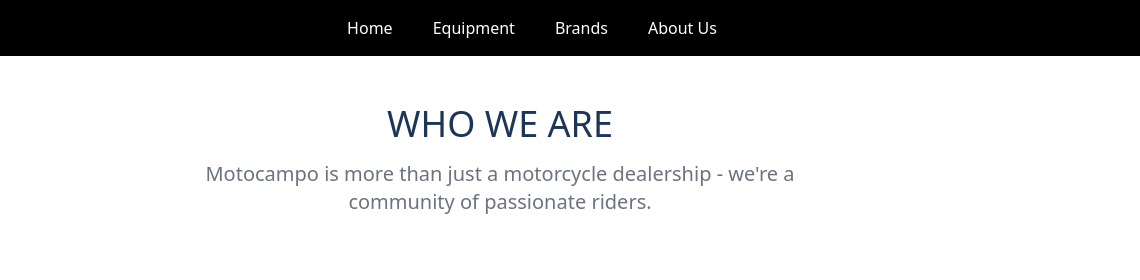
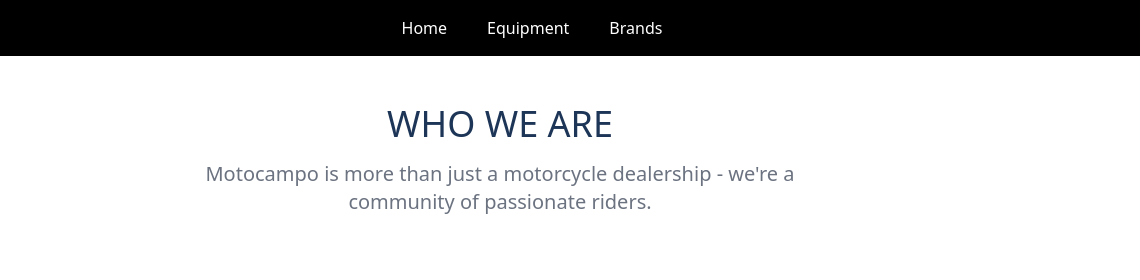
Before and after one commit to jl2930/jheromewebdev.github.io, a plain HTML site: page aboutus.html in a window 1280 px wide. Shown: the top 280 px of the page, 140-1280 px from the left. Drawn offline with nearby package versions, Linux system fonts and the light colour scheme.

Commit message:
Update aboutus.html

```diff
--- a/aboutus.html
+++ b/aboutus.html
@@ -29,7 +29,6 @@
                 <a href="index.html" class="px-3 py-2 text-white transition-all duration-300 ease-in-out hover:underline hover:scale-105">Home</a>
                 <a href="equipment.html" class="px-3 py-2 text-white transition-all duration-300 ease-in-out hover:underline hover:scale-105">Equipment</a>
                 <a href="test/testbrand.html" class="px-3 py-2 text-white transition-all duration-300 ease-in-out hover:underline hover:scale-105">Brands</a>
-                <a href="#" class="px-3 py-2 text-white transition-all duration-300 ease-in-out hover:underline hover:scale-105">About Us</a>
             </div>
 
     </div>
@@ -41,7 +40,6 @@
         <a href="index.html" class="px-4 py-2 transition-all duration-300 ease-in-out hover:underline hover:scale-90">Home</a>
         <a href="equipment.html" class="px-4 py-2 transition-all duration-300 ease-in-out hover:underline hover:scale-90">Equipment</a>
         <a href="#" class="px-4 py-2 transition-all duration-300 ease-in-out hover:underline hover:scale-90">Brands</a>
-        <a href="#" class="px-4 py-2 transition-all duration-300 ease-in-out hover:underline hover:scale-90">About Us</a>
     </div>
 </div>
 
```
